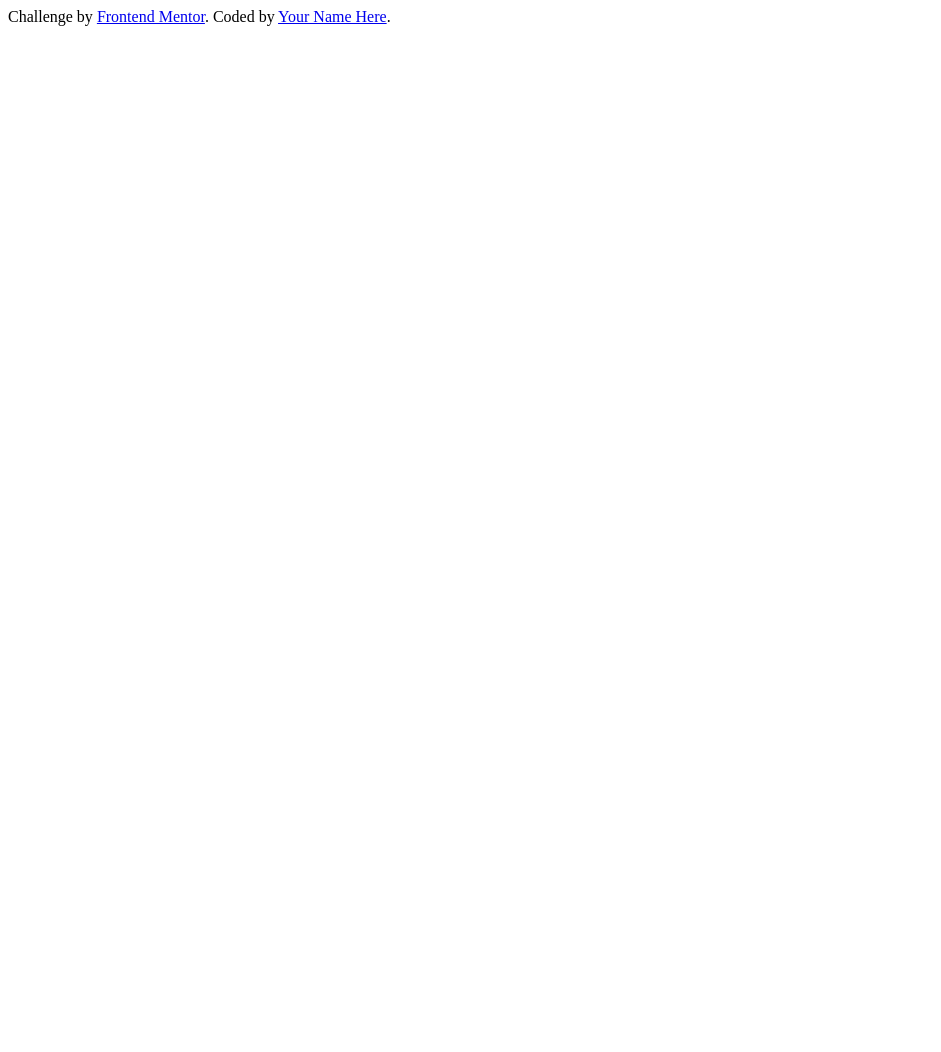
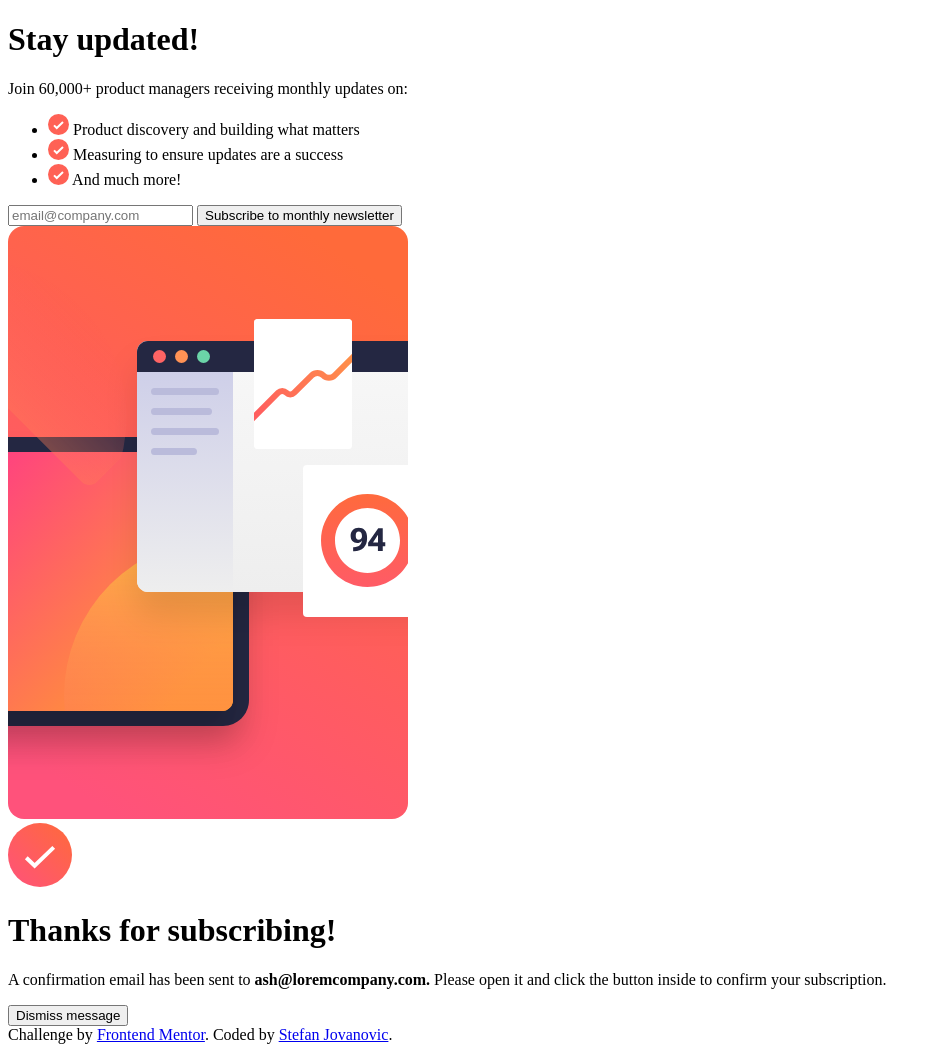
Before and after one commit to 04stefke/newsletter-form-challange, a plain HTML site: page index.html in a window 1280 px wide. Shown: the whole page, without its empty margins (0-941 px from the left). Before the commit the page ends 800 px from the top, so only its background shows below. Drawn offline with Linux system fonts and the light colour scheme.

Commit message:
added the structure for the project

```diff
--- a/index.html
+++ b/index.html
@@ -9,7 +9,45 @@
 </head>
 <body>
 
+  <div class="container">
 
+    <div class="newsletter-card">
+
+      <div class="home-page">
+        <div class="info-container">
+          <h1 class="title">Stay updated!</h1>
+          <p class="description">Join 60,000+ product managers receiving monthly updates on:</p>
+          <ul class="list-items">
+            <li class="list-item"><img src="/assets/images/icon-list.svg" alt="list-icon"> Product discovery and building what matters</li>
+            <li class="list-item"><img src="/assets/images/icon-list.svg" alt="list-icon"> Measuring to ensure updates are a success</li>
+            <li class="list-item"><img src="/assets/images/icon-list.svg" alt="list-icon"> And much more!</li>
+          </ul>
+
+          <form action="">
+            <label for="email-input"></label>
+            <input type="email" id="email-input" class="input-email" required placeholder="email@company.com">
+
+            <button>Subscribe to monthly newsletter</button>
+          </form>
+        </div>
+
+        <div class="image-container">
+          <img src="./assets/images/illustration-sign-up-desktop.svg" alt="illustration-sign-up-desktop">
+        </div>
+      </div>
+
+      <div class="submitted-success">
+        <img src="./assets/images/icon-success.svg" alt="">
+        <h1 class="title">Thanks for subscribing!</h1>
+        <p class="description">A confirmation email has been sent to <b>ash@loremcompany.com.</b>
+          Please open it and click the button inside to confirm your subscription.
+        </p>
+        <button class="btn">Dismiss message</button>
+      </div>
+
+    </div>
+
+  </div>
 
 
 <!--
@@ -41,7 +79,7 @@
 
   <div class="attribution">
     Challenge by <a href="https://www.frontendmentor.io?ref=challenge" target="_blank">Frontend Mentor</a>.
-    Coded by <a href="#">Your Name Here</a>.
+    Coded by <a href="#">Stefan Jovanovic</a>.
   </div>
 </body>
 </html>
```
